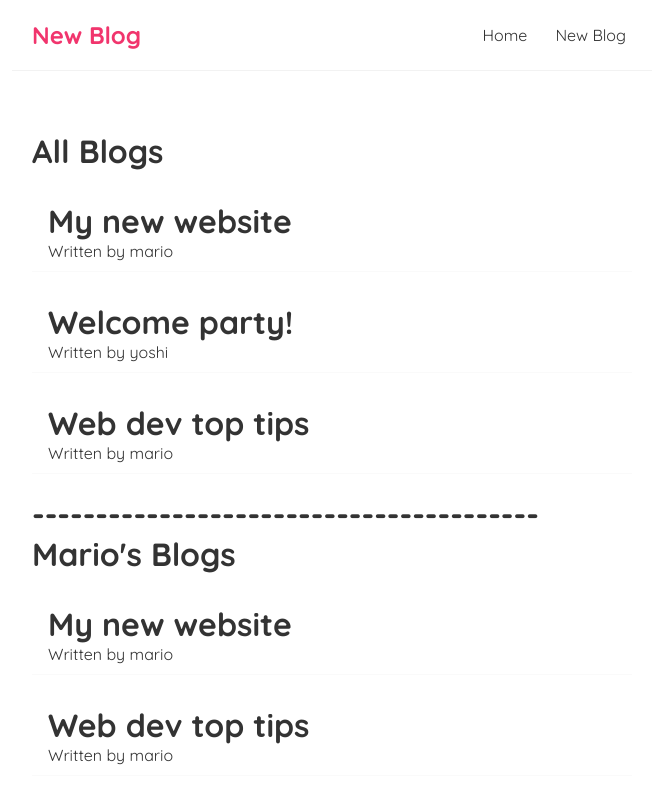
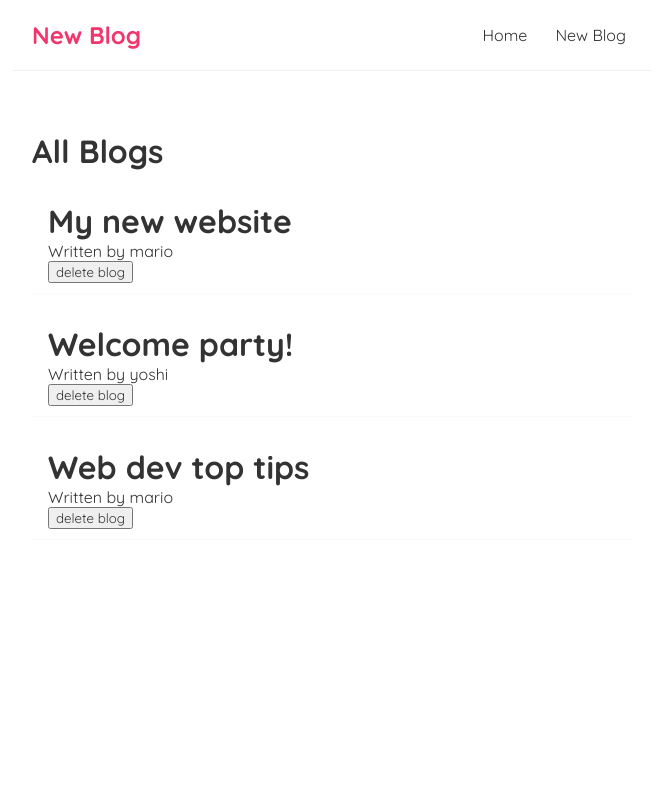
Before and after one commit to drex007/react-app, a React (Vite) app: page / in a window 1280 px wide. Shown: the top 802 px of the page, without its empty margins (308-964 px from the left). Built offline with nearby package versions, Linux system fonts and the light colour scheme.

Commit message:
function_as_props

```diff
--- a/src/Bloglist.jsx
+++ b/src/Bloglist.jsx
@@ -1,6 +1,6 @@
-const BlogList = (props) => {
-    const blogs = props.blogs;
-    const title = props.title;
+const BlogList = ({blogs, title, handleDelete}) => {
+    // const blogs = props.blogs;
+    // const title = props.title;
     // console.log(props, blogs);
     return (
         <div className="blog-list">
@@ -9,7 +9,7 @@
                 <div className="blog-preview" key={blog.id}>
                     <h1>{blog.title}</h1>
                     <p>Written by {blog.author}</p>
-
+                    <button onClick={()=>handleDelete(blog.id)}>delete blog</button>
                 </div>
             ))}
         </div>
--- a/src/Home.jsx
+++ b/src/Home.jsx
@@ -5,12 +5,17 @@
         { title: 'My new website', body: 'lorem ipsum...', author: 'mario', id: 1 },
         { title: 'Welcome party!', body: 'lorem ipsum...', author: 'yoshi', id: 2 },
         { title: 'Web dev top tips', body: 'lorem ipsum...', author: 'mario', id: 3 }
-      ])
+      ]);
+    const handleDelete = (id)=> {
+        const newBlogs = blogs.filter(blog => blog.id !==id);
+        setBlogs(newBlogs);
+
+    };
     return (
         <div className="home">
-            <BlogList blogs = {blogs} title="All Blogs" />
-            <h1>----------------------------------------</h1>
-            <BlogList blogs = {blogs.filter((blog)=> blog.author ==='mario')} title="Mario's Blogs" />
+            <BlogList blogs = {blogs} title="All Blogs"  handleDelete = {handleDelete}/>
+            {/* <h1>----------------------------------------</h1>
+            <BlogList blogs = {blogs.filter((blog)=> blog.author ==='mario')} title="Mario's Blogs" handleDelete = {handleDelete} /> */}
         </div>
     );
 }
```
